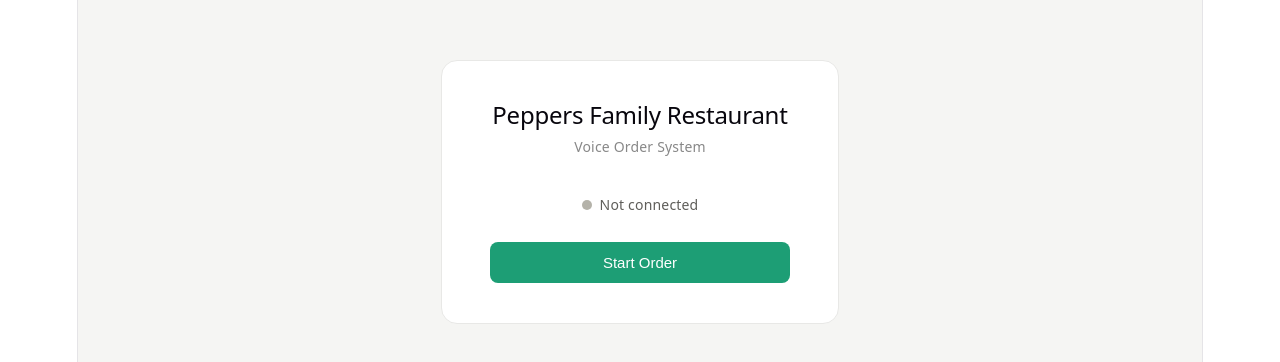
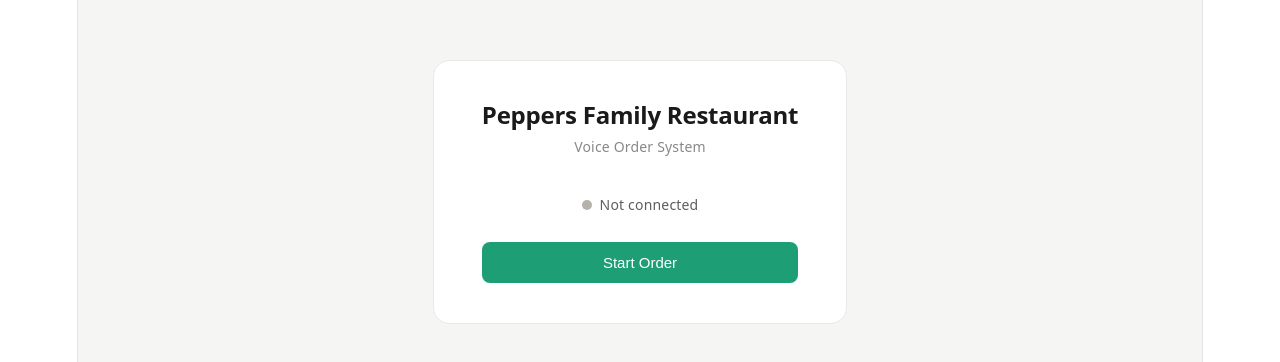
Before and after one commit to Badhri25/restaurant-agent, a React (Vite) app in the folder client/: page / in a window 1280 px wide. Shown: the part 208-570 px from the top of the page. Built offline with nearby package versions, Linux system fonts and the light colour scheme.

Commit message:
fix title visibility and voice speed

```diff
--- a/client/src/App.jsx
+++ b/client/src/App.jsx
@@ -117,8 +117,9 @@ const styles = {
   },
   title: {
     fontSize: 24,
-    fontWeight: 500,
+    fontWeight: 700,
     margin: '0 0 4px',
+    color: '#1a1a1a',
   },
   subtitle: {
     fontSize: 14,
```
Also changed, not shown: 1 other file (tests, documents, lock files or other folders).
